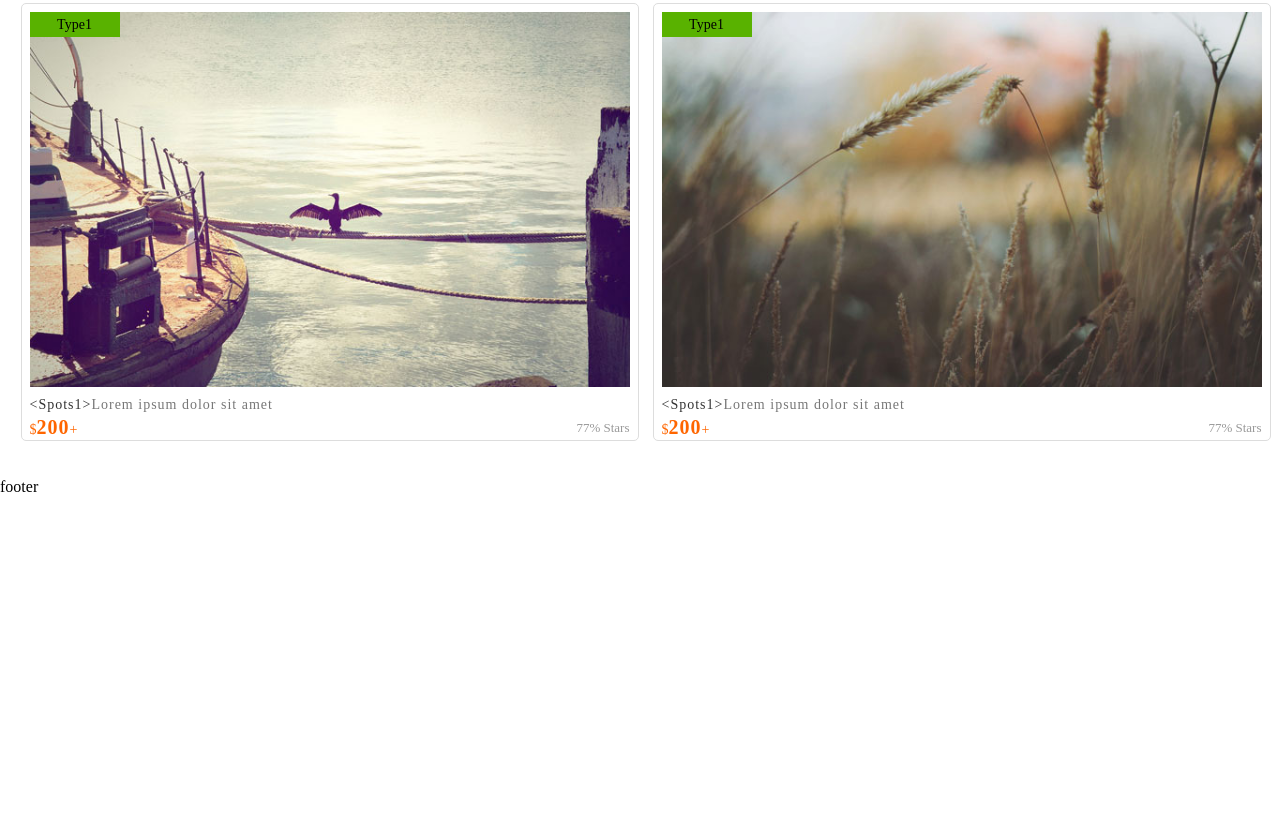
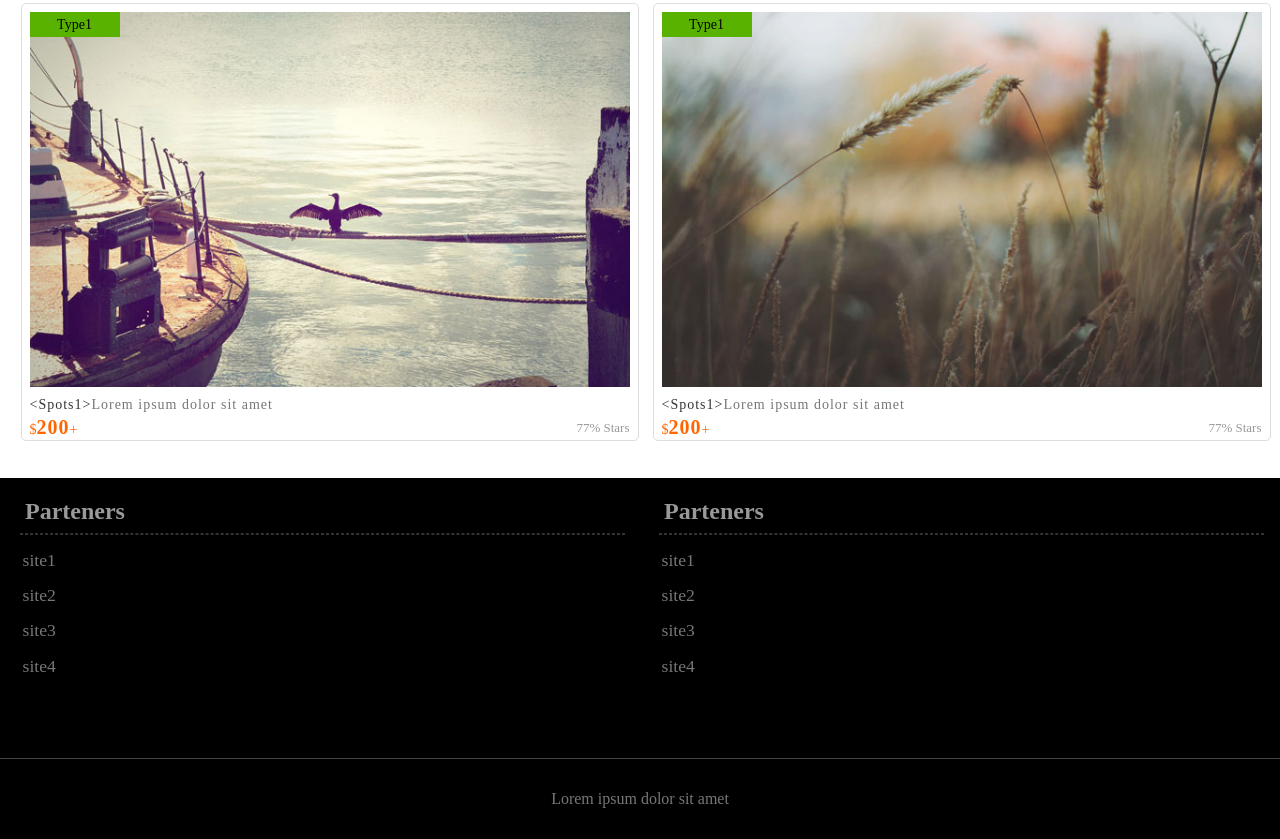
Before and after one commit to cloudexpo/travel, a plain HTML site: page index.html in a window 1280 px wide. Shown: the part 3191-4030 px from the top of the page. Before the commit the page ends 3687 px from the top, so only its background shows below. Drawn offline with Linux system fonts and the light colour scheme.

Commit message:
add footer

```diff
--- a/css/app.css
+++ b/css/app.css
@@ -234,8 +234,59 @@ figure .type {
     text-align: center;
     background-color: #59b200;
     position: absolute;
-    top:8px;
+    top: 8px;
     left: 8px;
     /*border-top-left-radius: 5px;*/
+}
 
+
+/*footer section*/
+
+footer {
+    background-color: #000;
+    color: #999;
+    width: 100%;
 }
+
+footer .footer-top {
+    width: 1923px;
+    height: 280px;
+    margin: 0 auto;
+    /*border: 1px solid #fff;*/
+    text-align: center;
+}
+
+footer .footer-col {
+    width: 635px;
+    height: 280px;
+    display: inline-block;
+    text-align: left;
+    vertical-align: top;
+}
+
+footer .footer-col h2 {
+    font-size: 1.5em;
+    font-style: normal;
+    padding: 20px 0 0 20px;
+}
+
+footer .footer-col hr {
+    border: 1px dashed #333;
+    width: 95%;
+}
+
+footer .footer-col ul {
+    font-size: 1.1em;
+    color: #777;
+    text-indent: 1em;
+    line-height: 2em;
+}
+
+footer .footer-bottom {
+    height: 80px;
+    line-height: 80px;
+    text-align: center;
+    color: #777;
+    background-color: #000;
+    border-top: 1px solid #444;
+}
--- a/index.html
+++ b/index.html
@@ -45,7 +45,8 @@
         <figure>
             <img src="img/HoverEffectIdeas2.jpg">
             <figcaption><strong class="spot-title">&lt;Spots1&gt;</strong>Lorem ipsum dolor sit amet</figcaption>
-            <div> <em class="sat">77% Stars</em>
+            <div>
+                <em class="sat">77% Stars</em>
                 <span class="price">$<strong>200</strong>+</span>
             </div>
             <div class="type">Type1</div>
@@ -53,7 +54,8 @@
         <figure>
             <img src="img/HoverEffectIdeas3.jpg">
             <figcaption><strong class="spot-title">&lt;Spots1&gt;</strong>Lorem ipsum dolor sit amet</figcaption>
-            <div> <em class="sat">77% Stars</em>
+            <div>
+                <em class="sat">77% Stars</em>
                 <span class="price">$<strong>200</strong>+</span>
             </div>
             <div class="type">Type1</div>
@@ -61,7 +63,8 @@
         <figure>
             <img src="img/HoverEffectIdeas4.jpg">
             <figcaption><strong class="spot-title">&lt;Spots1&gt;</strong>Lorem ipsum dolor sit amet</figcaption>
-            <div> <em class="sat">77% Stars</em>
+            <div>
+                <em class="sat">77% Stars</em>
                 <span class="price">$<strong>200</strong>+</span>
             </div>
             <div class="type">Type1</div>
@@ -69,7 +72,8 @@
         <figure>
             <img src="img/HoverEffectIdeas5.jpg">
             <figcaption><strong class="spot-title">&lt;Spots1&gt;</strong>Lorem ipsum dolor sit amet</figcaption>
-            <div> <em class="sat">77% Stars</em>
+            <div>
+                <em class="sat">77% Stars</em>
                 <span class="price">$<strong>200</strong>+</span>
             </div>
             <div class="type">Type1</div>
@@ -77,7 +81,8 @@
         <figure>
             <img src="img/HoverEffectIdeas6.jpg">
             <figcaption><strong class="spot-title">&lt;Spots1&gt;</strong>Lorem ipsum dolor sit amet</figcaption>
-            <div> <em class="sat">77% Stars</em>
+            <div>
+                <em class="sat">77% Stars</em>
                 <span class="price">$<strong>200</strong>+</span>
             </div>
             <div class="type">Type1</div>
@@ -85,7 +90,8 @@
         <figure>
             <img src="img/HoverEffectIdeas7.jpg">
             <figcaption><strong class="spot-title">&lt;Spots1&gt;</strong>Lorem ipsum dolor sit amet</figcaption>
-            <div> <em class="sat">77% Stars</em>
+            <div>
+                <em class="sat">77% Stars</em>
                 <span class="price">$<strong>200</strong>+</span>
             </div>
             <div class="type">Type1</div>
@@ -93,7 +99,8 @@
         <figure>
             <img src="img/HoverEffectIdeas8.jpg">
             <figcaption><strong class="spot-title">&lt;Spots1&gt;</strong>Lorem ipsum dolor sit amet</figcaption>
-            <div> <em class="sat">77% Stars</em>
+            <div>
+                <em class="sat">77% Stars</em>
                 <span class="price">$<strong>200</strong>+</span>
             </div>
             <div class="type">Type1</div>
@@ -101,7 +108,8 @@
         <figure>
             <img src="img/HoverEffectIdeas9.jpg">
             <figcaption><strong class="spot-title">&lt;Spots1&gt;</strong>Lorem ipsum dolor sit amet</figcaption>
-            <div> <em class="sat">77% Stars</em>
+            <div>
+                <em class="sat">77% Stars</em>
                 <span class="price">$<strong>200</strong>+</span>
             </div>
             <div class="type">Type1</div>
@@ -109,7 +117,8 @@
         <figure>
             <img src="img/HoverEffectIdeas10.jpg">
             <figcaption><strong class="spot-title">&lt;Spots1&gt;</strong>Lorem ipsum dolor sit amet</figcaption>
-            <div> <em class="sat">77% Stars</em>
+            <div>
+                <em class="sat">77% Stars</em>
                 <span class="price">$<strong>200</strong>+</span>
             </div>
             <div class="type">Type1</div>
@@ -117,7 +126,8 @@
         <figure>
             <img src="img/HoverEffectIdeas11.jpg">
             <figcaption><strong class="spot-title">&lt;Spots1&gt;</strong>Lorem ipsum dolor sit amet</figcaption>
-            <div> <em class="sat">77% Stars</em>
+            <div>
+                <em class="sat">77% Stars</em>
                 <span class="price">$<strong>200</strong>+</span>
             </div>
             <div class="type">Type1</div>
@@ -125,7 +135,8 @@
         <figure>
             <img src="img/HoverEffectIdeas12.jpg">
             <figcaption><strong class="spot-title">&lt;Spots1&gt;</strong>Lorem ipsum dolor sit amet</figcaption>
-            <div> <em class="sat">77% Stars</em>
+            <div>
+                <em class="sat">77% Stars</em>
                 <span class="price">$<strong>200</strong>+</span>
             </div>
             <div class="type">Type1</div>
@@ -133,7 +144,8 @@
         <figure>
             <img src="img/HoverEffectIdeas13.jpg">
             <figcaption><strong class="spot-title">&lt;Spots1&gt;</strong>Lorem ipsum dolor sit amet</figcaption>
-            <div> <em class="sat">77% Stars</em>
+            <div>
+                <em class="sat">77% Stars</em>
                 <span class="price">$<strong>200</strong>+</span>
             </div>
             <div class="type">Type1</div>
@@ -141,7 +153,8 @@
         <figure>
             <img src="img/HoverEffectIdeas14.jpg">
             <figcaption><strong class="spot-title">&lt;Spots1&gt;</strong>Lorem ipsum dolor sit amet</figcaption>
-            <div> <em class="sat">77% Stars</em>
+            <div>
+                <em class="sat">77% Stars</em>
                 <span class="price">$<strong>200</strong>+</span>
             </div>
             <div class="type">Type1</div>
@@ -149,13 +162,48 @@
         <figure>
             <img src="img/HoverEffectIdeas15.jpg">
             <figcaption><strong class="spot-title">&lt;Spots1&gt;</strong>Lorem ipsum dolor sit amet</figcaption>
-            <div> <em class="sat">77% Stars</em>
+            <div>
+                <em class="sat">77% Stars</em>
                 <span class="price">$<strong>200</strong>+</span>
             </div>
             <div class="type">Type1</div>
         </figure>
     </div>
-    <footer>footer</footer>
+    <footer>
+        <div class="footer-top">
+            <div class="footer-col">
+                <h2>Parteners</h2>
+                <hr>
+                <ul>
+                    <li>site1</li>
+                    <li>site2</li>
+                    <li>site3</li>
+                    <li>site4</li>
+                </ul>
+            </div>
+            <div class="footer-col">
+                <h2>Parteners</h2>
+                <hr>
+                <ul>
+                    <li>site1</li>
+                    <li>site2</li>
+                    <li>site3</li>
+                    <li>site4</li>
+                </ul>
+            </div>
+            <div class="footer-col">
+                <h2>Parteners</h2>
+                <hr>
+                <ul>
+                    <li>site1</li>
+                    <li>site2</li>
+                    <li>site3</li>
+                    <li>site4</li>
+                </ul>
+            </div>
+        </div>
+        <div class="footer-bottom">Lorem ipsum dolor sit amet</div>
+    </footer>
 </body>
 
 </html>
```
